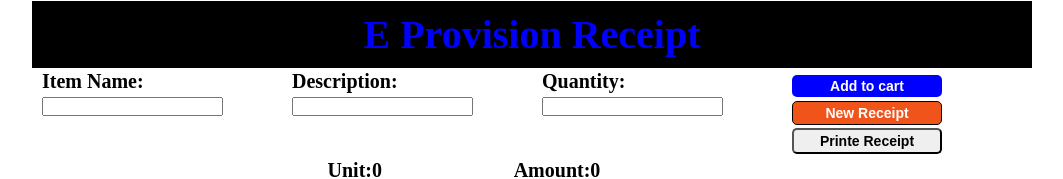
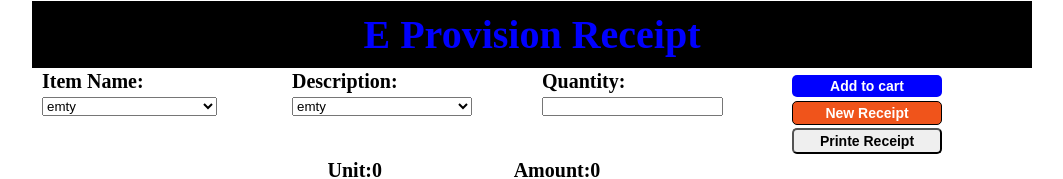
Before and after one commit to Fino-E-marking/receipt-folder, a plain HTML site: page index.html in a window 1280 px wide. Shown: the top 179 px of the page, without its empty margins (108-1171 px from the left). Drawn offline with Linux system fonts and the light colour scheme.

Commit message:
copy item name and description from place order e-pro

```diff
--- a/index.html
+++ b/index.html
@@ -17,11 +17,53 @@
     <div class="input">
       <div>
         <label for="name">Item Name:</label>
-        <input type="text" id="name">
+        <select id="name">
+          <option value="emty">emty</option>
+          <option value="Bavaria can beer">Bavaria can beer</option>
+          <option value="Amigo 5kg">Amigo 5kg</option>
+          <option value="Amigo 25kg">Amigo 25kg</option>
+          <option value="Amigo 50kg">Amigo 50kg</option>
+          <option value="Skoll beer">Skoll beer</option>
+          <option value="Bavarial bottle beer">Bavarial bottle beer</option>
+          <option value="Savon faco">Savon faco</option>
+          <option value="Mayor 5l">Mayor 5l</option>
+          <option value="Mayor 3L">Mayor 3L</option>
+          <option value="Mayor 1l">Mayor 1l</option>
+          <option value="0ilio 5l">0ilio 5l</option>
+          <option value="Oilio 1l">Oilio 1l</option>
+          <option value="Active 5l">Active 5l</option>
+          <option value="Wity chocolate 2.8l">Wity chocolate 2.8l</option>
+          <option value="Choco loco chocolate 2.8l">Choco loco chocolate 2.8l</option>
+          <option value="Bambi chocolate 2.8l">Bambi chocolate 2.8l</option>
+          <option value="Tartiana chocolate 2.8l">Tartiana chocolate 2.8l</option>
+          <option value="Valledor butter 2.7l">Valledor butter 2.7l</option>
+          <option value="La croix 5l">La croix 5l</option>
+          <option value="La croix 1l">La croix 1l</option>
+          <option value="Baron 5l">Baron 5l</option>
+          <option value="La croix  sachets">La croix  sachets</option>
+          <option value="Iron sponge red(12)">Iron sponge red(12)</option>
+          <option value="Iron sponge net(12)">Iron sponge net(12)</option>
+          <option value="Magic mamy sponge(24)">Magic mamy sponge(24)</option>
+          <option value="Savon mayor">Savon mayor</option>
+          <option value="Savon clean">Savon clean</option>
+          <option value="Savon uno">Savon uno</option>
+          <option value="Savon  anti crise">Savon  anti crise</option>
+          <option value="Savon pakeh">Savon pakeh</option>
+
+        </select>
       </div>
       <div>
-        <label for="Description">Description:</label>
-        <input type="text" id="Description">
+        <label for="Description">Description:</label><br>
+        <select id="description" >
+          <option value="emty">emty</option>
+          <option value="Carton">Carton</option>
+          <option value="Palette">Palette</option>
+          <option value="Bag">Bag</option>
+          <option value="Parket">Parket</option>
+          <option value="Tin">Tin</option>
+          <option value="Liter">Liter</option>
+          <option value="sachets">sachets</option>
+        </select>
       </div>
       <div>
         <label for="Quantity">Quantity:</label><br>
@@ -199,5 +241,8 @@
         </div>
       </div>
     </div>
+
+    <script src="script/add-to-R.js"></script>
+    <script src="script/receipt.js"></script>
 </body>
 </html>
--- a/styles/home.css
+++ b/styles/home.css
@@ -25,6 +25,9 @@ body{
   left: 0;
   top: 0;
   right: 0;
+}
+#description{
+  width: 180px;
 }
 .add-cart-receipt{
   width: 150px;
```
Also changed, not shown: script/add-to-R.js (added), script/receipt.js (added).
